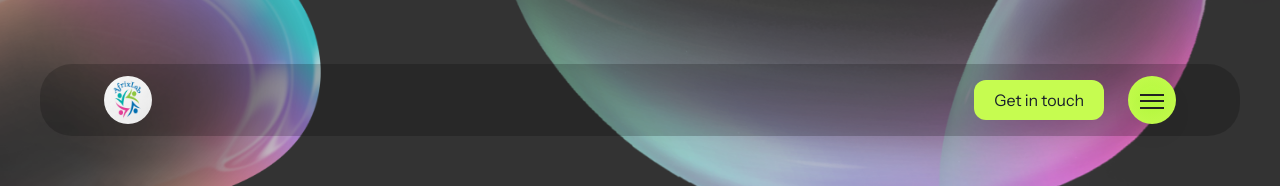
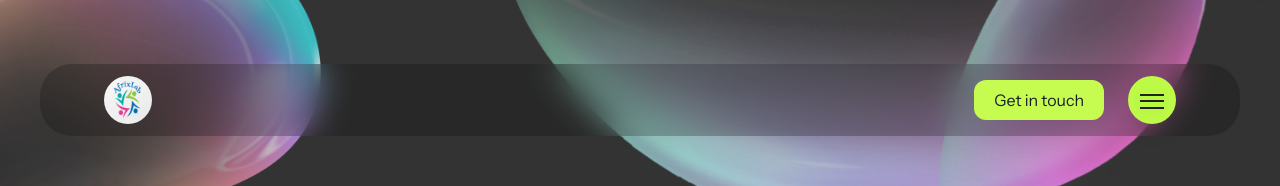
Before and after one commit to CEN-Smart/afrix-lab_design, a Next.js app: page / in a window 1280 px wide. Shown: the top 186 px of the page. Built offline with nearby package versions, Linux system fonts and the light colour scheme.

Commit message:
Add about us section

```diff
--- a/src/app/globals.css
+++ b/src/app/globals.css
@@ -237,6 +237,10 @@
 .navigation__checkbox:checked + .navigation__button .navigation__icon::after {
   top: 0;
   transform: rotate(-135deg);
+}
+
+.bg__about {
+  background: #000 url('/images/swirl-bg.png') no-repeat center center;
 }
 
 .bottom-sections {
--- a/src/components/about-us/AboutUs.tsx
+++ b/src/components/about-us/AboutUs.tsx
@@ -4,7 +4,7 @@ import Button from '../buttons/Button';
 
 export default function AboutUs() {
   return (
-    <div className='bg-black py-10'>
+    <div className='bg__about  py-10 relative'>
       <Overlay section='About Us'>
         <div className=' flex flex-col gap-32'>
           <hgroup className=' text-white flex justify-center text-2xl md:text-3xl lg:text-4xl xl:text-5xl '>
--- a/src/components/header/Header.tsx
+++ b/src/components/header/Header.tsx
@@ -6,7 +6,7 @@ import Navigation from './Navigation';
 export default function Navbar() {
   return (
     <header role='banner' className='relative'>
-      <div className=' max-w-[1200px] w-full rounded-[32px] bg-black/20 backdrop-filter-[16px] px-4 md:px-16 h-[72px] flex items-center justify-between fixed z-[99] top-[2rem] lg:top-[4rem] left-1/2 -translate-x-1/2'>
+      <div className=' max-w-[1200px] w-full rounded-[32px] bg-black/20 backdrop-blur-[16px] px-4 md:px-16 h-[72px] flex items-center justify-between fixed z-[99] top-[2rem] lg:top-[4rem] left-1/2 -translate-x-1/2'>
         <Logo
           image='/images/logo.png'
           className='w-12 rounded-full block aspect-square overflow-hidden '
--- a/src/components/overlay/Overlay.tsx
+++ b/src/components/overlay/Overlay.tsx
@@ -11,7 +11,7 @@ export default function Overlay({
 }: OverlayProps) {
   return (
     <section
-      className={` border border-white/[.32]  bg-black/80 backdrop-filter-[16px] rounded-[32px] h-[874px] max-w-[1320px] mx-auto  relative ${className}`}
+      className={` border border-white/[.32]  bg-black/80 backdrop-blur-[16px] rounded-[32px] h-[874px] max-w-[1320px] mx-auto  relative ${className}`}
     >
       <h5 className='absolute top-10 left-8 lg:left-20 text-[#9E9E9E]'>
         {section}
```
